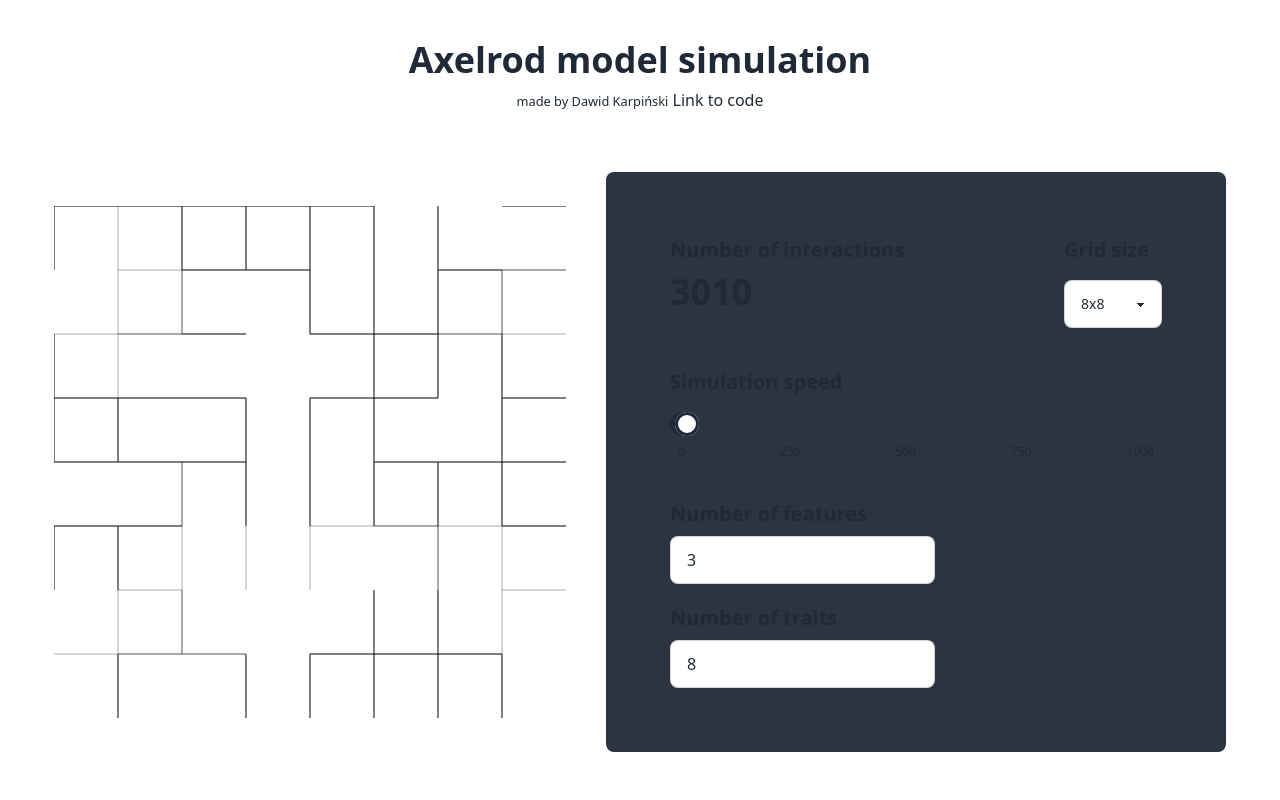
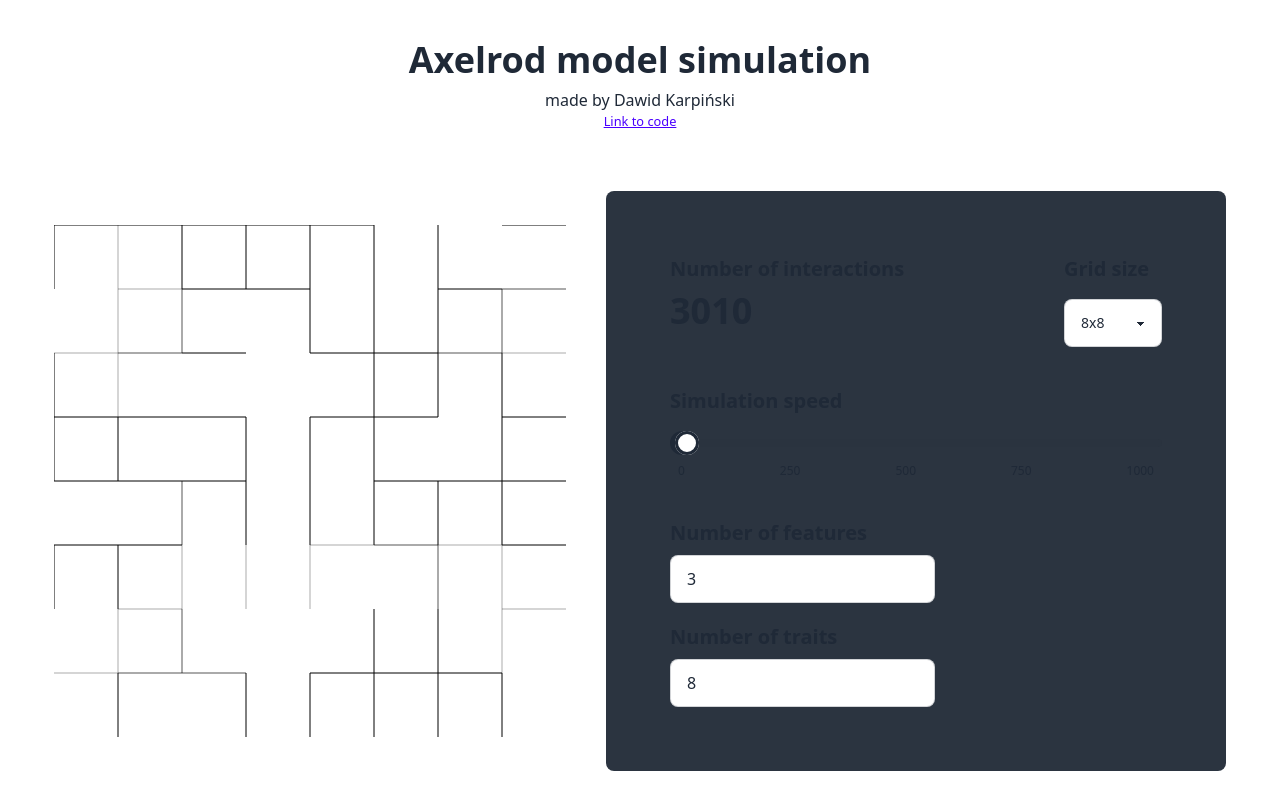
Before and after one commit to davkk/axelrod-model, a website built with Vite: page index.html in a window 1280 px wide. Built offline with nearby package versions, Linux system fonts and the light colour scheme.

Commit message:
feat: add repo link

```diff
--- a/index.html
+++ b/index.html
@@ -6,10 +6,18 @@
         <link rel="stylesheet" type="text/css" href="style.css">
     </head>
     <body>
-        <header class="text-center p-10">
+        <header class="flex flex-col text-center p-10">
             <h1 class="text-4xl font-bold mb-2">Axelrod model simulation</h1>
-            <small>made by Dawid Karpiński</small>
-            <a href="https://github.com/davkk/axelrod-model">Link to code</a>
+            <span>made by Dawid Karpiński</span>
+            <small>
+                <a
+                    href="https://github.com/davkk/axelrod-model"
+                    class="link link-primary"
+                    target="_blank"
+                >
+                    Link to code
+                </a>
+            </small>
         </header>
         <main class="flex items-center justify-center flex-wrap gap-10 p-5">
             <canvas width="512px" height="512px"></canvas>
```
